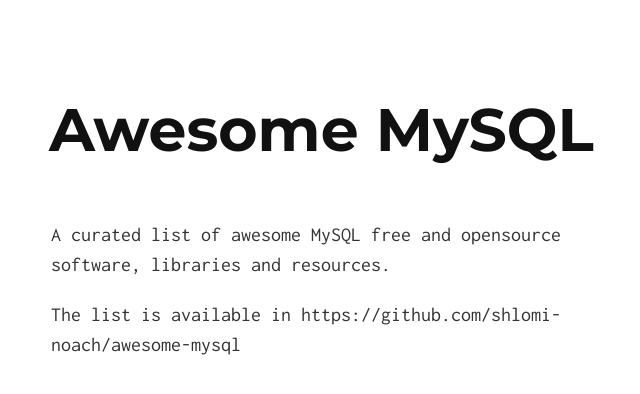
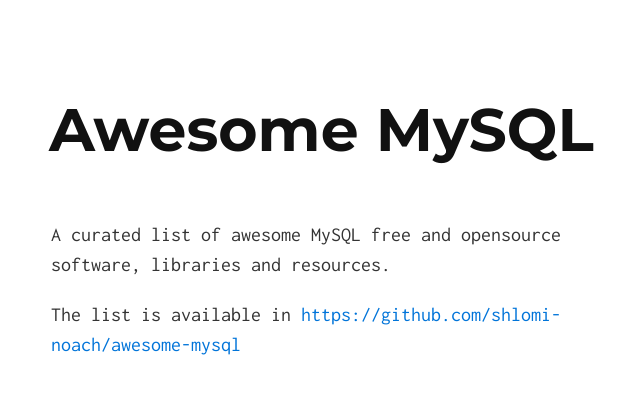
Before and after one commit to shlomi-noach/awesome-mysql, a Jekyll site: the page built from index.md, in a window 1280 px wide. Shown: the top 394 px of the page, without its empty margins (289-929 px from the left). Built offline with Jekyll 4.4.1, drawn with Linux system fonts in a browser that asks for light colours; part of the change alters nothing that is shown.

Commit message:
markdown

```diff
--- a/index.md
+++ b/index.md
@@ -5,4 +5,4 @@ layout: default
 
 A curated list of awesome MySQL free and opensource software, libraries and resources.
 
-The list is available in https://github.com/shlomi-noach/awesome-mysql
+The list is available in [https://github.com/shlomi-noach/awesome-mysql](https://github.com/shlomi-noach/awesome-mysql)
```
